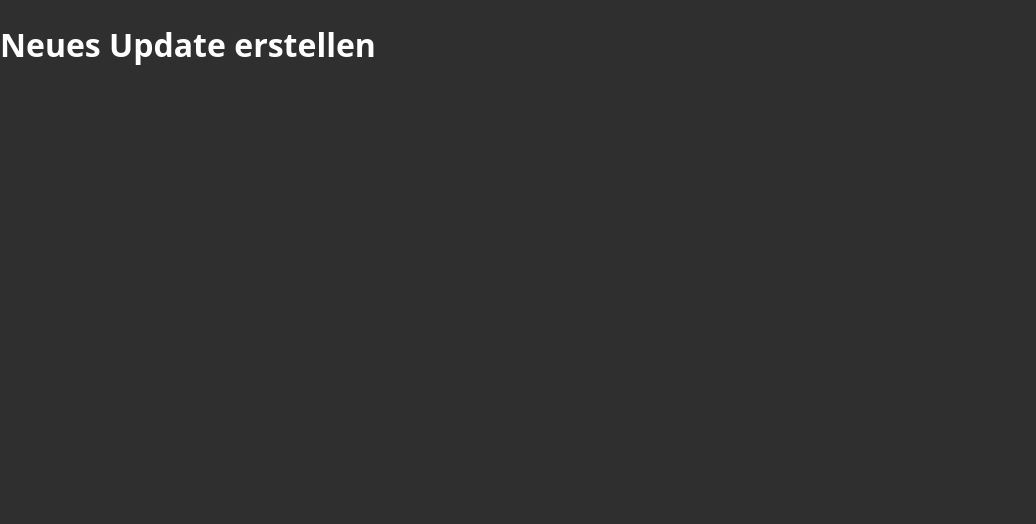
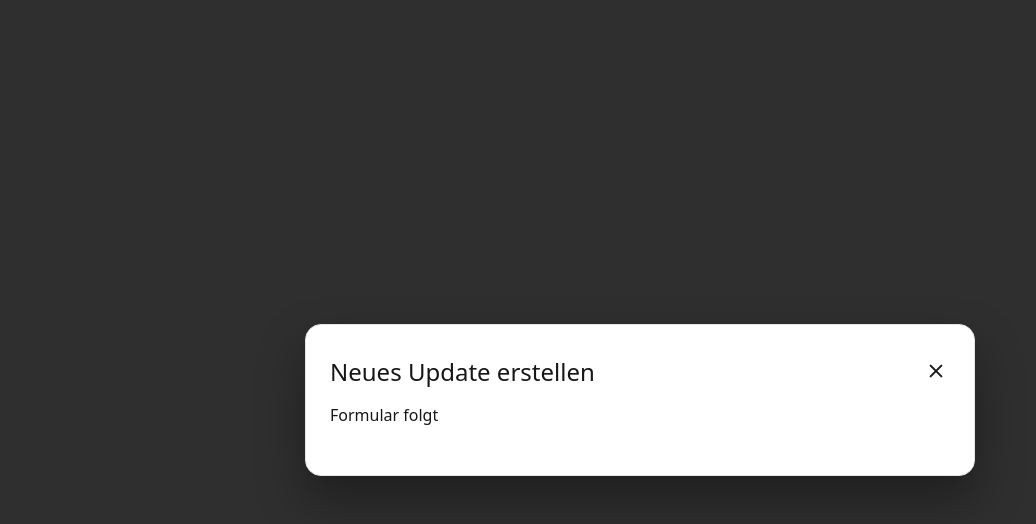
Before and after one commit to mabrinasueller/petition-update, a React (Vite) app: page / in a window 1280 px wide. Shown: the top 524 px of the page, without its empty margins (0-1036 px from the left). Built offline with nearby package versions, Linux system fonts and the light colour scheme; a web font is replaced by a local one.

Commit message:
add Modal

```diff
--- a/src/App.tsx
+++ b/src/App.tsx
@@ -1,3 +1,9 @@
+import { Modal } from "./components/Modal";
+
 export default function App() {
-  return <h1 style={{ color: '#fff' }}>Neues Update erstellen</h1>
+  return (
+    <Modal title="Neues Update erstellen">
+      <p>Formular folgt</p>
+    </Modal>
+  );
 }
--- /dev/null
+++ b/src/components/Modal.module.css
@@ -0,0 +1,73 @@
+.backdrop {
+    display: flex;
+    align-items: center;
+    justify-content: center;
+    min-height: 100dvh;
+    padding: 1.5rem 1rem;
+    background-color: var(--color-page);
+}
+
+.modal {
+    width: min(100%, 670px);
+    /* 24px of horizontal padding is what makes the fields 622px wide at 670px. */
+    padding: 2rem 1.5rem;
+    border: 1px solid var(--color-modal-border);
+    border-radius: var(--radius-modal);
+    background-color: var(--color-surface);
+    box-shadow: 0 1.5rem 3rem rgba(0, 0, 0, 0.35);
+}
+
+.header {
+    display: flex;
+    align-items: flex-start;
+    justify-content: space-between;
+    gap: 1rem;
+}
+
+.title {
+    margin: 0;
+    font-family: var(--font-medium);
+    font-size: var(--font-size-title-sm);
+    font-weight: 500;
+    line-height: 1.25;
+    color: var(--color-text);
+}
+
+.close {
+    flex: none;
+    display: grid;
+    place-items: center;
+    width: 1.75rem;
+    height: 1.75rem;
+    padding: 0;
+    border: 0;
+    border-radius: 50%;
+    background: none;
+    color: var(--color-text);
+    cursor: default;
+}
+
+.close svg {
+    width: 1.125rem;
+    height: 1.125rem;
+}
+
+.close:hover {
+    background-color: var(--color-purple-tint);
+}
+
+.close:focus-visible {
+    outline: 2px solid var(--color-focus);
+    outline-offset: 2px;
+}
+
+/* The title sits above the close button once horizontal room runs out. */
+@media (max-width: 24rem) {
+    .modal {
+        padding: 1.25rem 1rem;
+    }
+
+    .title {
+        font-size: 1.3125rem;
+    }
+}
--- /dev/null
+++ b/src/components/Modal.tsx
@@ -0,0 +1,42 @@
+import { useId, type ReactNode } from "react";
+import styles from "./Modal.module.css";
+
+interface ModalProps {
+  title: string;
+  children: ReactNode;
+}
+
+/**
+ * Deliberately has no `onClose`for now. Must be implemented if embedded into real page
+ */
+export function Modal({ title, children }: ModalProps) {
+  const headingId = useId();
+
+  return (
+    <div className={styles.backdrop}>
+      <div
+        className={styles.modal}
+        role="dialog"
+        aria-modal="true"
+        aria-labelledby={headingId}
+      >
+        <div className={styles.header}>
+          <h1 id={headingId} className={styles.title}>
+            {title}
+          </h1>
+          <button type="button" className={styles.close} aria-label="Schließen" disabled>
+            <svg viewBox="0 0 20 20" aria-hidden="true" focusable="false">
+              <path
+                d="M4 4 L16 16 M16 4 L4 16"
+                stroke="currentColor"
+                strokeWidth="2.2"
+                strokeLinecap="round"
+              />
+            </svg>
+          </button>
+        </div>
+        {children}
+      </div>
+    </div>
+  );
+}
```
Also changed, not shown: 1 other file (tests, documents, lock files or other folders).
